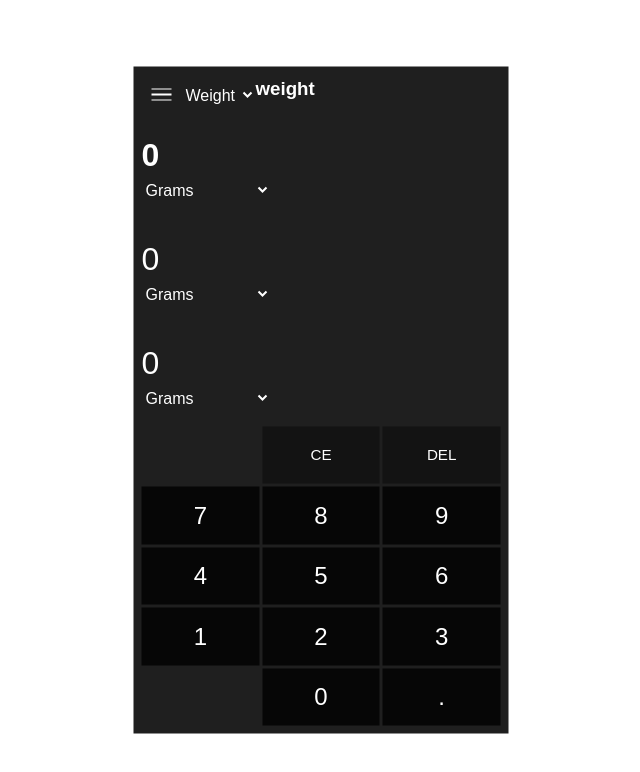
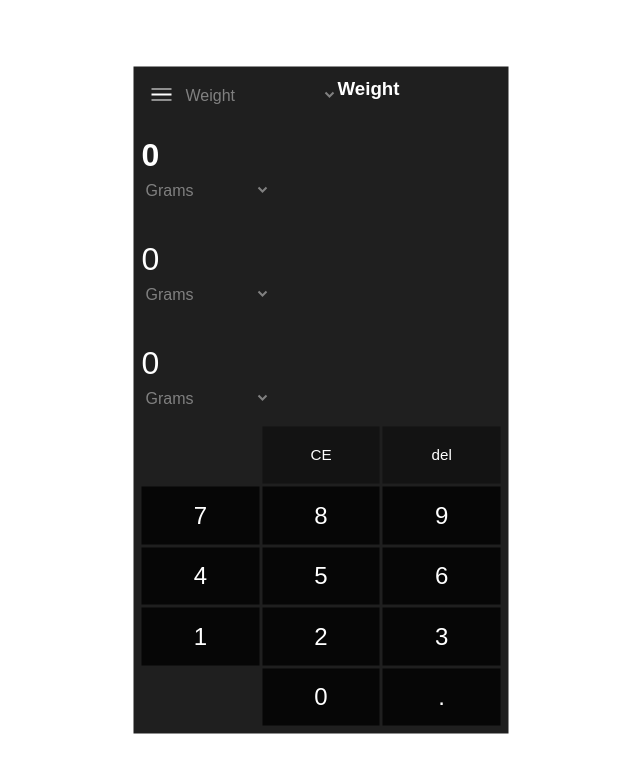
Before and after one commit to ThomasTW935/Windows-Calculator, a React (Create React App) app: page / in a window 1280 px wide. Shown: the top 772 px of the page, without its empty margins (319-959 px from the left). Built offline with nearby package versions, Linux system fonts and the light colour scheme.

Commit message:
Added Calculator in Navigation and fix option display

```diff
--- a/src/App.js
+++ b/src/App.js
@@ -1,60 +1,15 @@
-import React, { useState,useReducer, useEffect } from 'react';
-import Buttons from './Components/Buttons';
-import ConverterTile from './Components/ConverterTile';
+import React, { useState } from 'react';
+import Converter from './Components/Converter';
 import Navigation from './Components/Navigation';
 // import './styles/main.css'
 
-const data = [
-  {
-    id: 0,
-    category: 'weight',
-    default: 'grams',
-    units: {
-      carats: 5,
-      milligrams: 1000,
-      centigrams: 100,
-      decigrams: 10,
-      grams: 1,
-      dekagrams: .1,
-      hecktograms: 0.01,
-      kilograms: .001,
-      metric_tonnes: .000001,
-      ounces: 0.035274,
-      pounds: 0.002205,
-      stone: 0.000157,
-      short_tons_US: 0.000001,
-      long_tons_UK: 0.000000984206528
-    }
-  },
-  {
-    id: 1,
-    category: 'length',
-    default: 'meter',
-    units: {
-      meter: 1,
-      kilometer: .001,
-    }
-  },
-  {
-    id: 2,
-    category: 'volume',
-    default: 'liters',
-    units: {
-      milliliters: 1000,
-      liters: 1,
-    }
-  }
-]
 
-export const ACTIONS = {
-  ADD_NUM: 'add-num',
-  DELETE_NUM: 'delete-num',
-  RESET_NUM: 'reset-num',
-  UPDATE_UNIT: 'update-unit',
-  UPDATE_TILE_VALUES: 'update-tile-values',
+export const CATEGORIES = {
+  CALCULATOR:['Standard', 'Scientific', 'Programmer', 'Date Calculation'],
+  CONVERTER:['Weight', 'Length', 'Volume'],
 }
 
-const SPECIAL_BUTTONS = {
+export const SPECIAL_BUTTONS = {
   BLANK: '',
   CE: 'CE',
   C: 'C',
@@ -67,83 +22,38 @@ const SPECIAL_BUTTONS = {
   PERIOD: '.'
 }
 
-const BUTTONS = {
-  converter: [``, `CE`, `DEL`,7,8,9,4,5,6,1,2,3,``,0,`.`],
+const {BLANK,CE,C,DEL,DIVIDE,MULTIPLY,SUBTRACT,ADD,EQUALS,PERIOD} = SPECIAL_BUTTONS
+
+
+
+export const BUTTONS = {
+  converter: [BLANK,CE,DEL,7,8,9,4,5,6,1,2,3,BLANK,0,PERIOD],
   standard: ['CE','C','DEL', '/' , ]
 }
 
-function reducer(tiles,action){
-  switch(action.type){
-    case ACTIONS.UPDATE_UNIT:
-    return tiles.map(tile=>{
-      let payload = action.payload
-      let newUnit = {name: action.payload.name, rate: action.payload.rate}
-
-      if(!payload.id) return {...tile, unit: newUnit }
-
-      if(tile.id === payload.id && payload.id === payload.activeTile.id) return { ...tile , unit: newUnit}
-
-      let newValue = payload.activeTile.value * (payload.rate / payload.activeTile.rate)
-      if(tile.id === payload.id && tile.id !== payload.activeTile.id) return {...tile,value: newValue , unit: newUnit}
-
-      newValue = payload.activeTile.value * (tile.unit.rate / payload.rate)
-      if(tile.id !== payload.id && payload.id === payload.activeTile.id) return {...tile, value: newValue }
-
-      return tile
-      })
-    case ACTIONS.UPDATE_TILE_VALUES:
-      return tiles.map(tile=>{
-        let payload = action.payload
-        if(tile.id === payload.activeTile.id) return {...tile, value: parseFloat(payload.activeTile.value)}
-        let newValue = payload.activeTile.value * (tile.unit.rate / payload.activeTile.rate)
-        return {...tile, value: newValue}
-      })
-    default: return tiles
-  }
+export const ACTIONS = {
+  ADD_NUM: 'add-num',
+  DELETE_NUM: 'delete-num',
+  RESET_NUM: 'reset-num',
+  UPDATE_UNIT: 'update-unit',
+  UPDATE_TILE_VALUES: 'update-tile-values',
 }
 
-function App() {
-  const [unitCategory, setUnitCategory] = useState('weight')
-  const [tiles, dispatch] = useReducer(reducer,[
-    {id: 1,value:0, unit: {name: data[0].default, rate: data[0].units[data[0].default]}},
-    {id: 2,value:0, unit: {name: data[0].default, rate: data[0].units[data[0].default]}},
-    {id: 3,value:0, unit: {name: data[0].default, rate: data[0].units[data[0].default]}},
-  ])
-  const [activeTile, setActiveTile] = useState({ id: tiles[0].id, value: 0, rate: tiles[0].unit.rate})
-
-  useEffect(()=>{
-    dispatch({type: ACTIONS.UPDATE_TILE_VALUES, payload: {activeTile:activeTile} })
-    console.log(activeTile)
-  },[activeTile, activeTile.value])
 
 
+
+
+function App() {
+  const [category, setCategory] = useState(CATEGORIES.CONVERTER[0])
 
   return (
     <div className="App">
       <Navigation
-        data={data}
-        unitCategory={unitCategory}
-        setUnitCategory={setUnitCategory}
-        activeTile={activeTile}
-        setActiveTile={setActiveTile}
-        dispatch={dispatch}
+        category={category}
+        setCategory={setCategory}
         />
-      <div className='tileCon'>
-        { tiles.map((tile,index)=>
-            <ConverterTile
-              key={tile.id}
-              data={data}
-              unitCategory={unitCategory}
-              tile={tile}
-              tiles={tiles}
-              activeTile={activeTile}
-              setActiveTile={setActiveTile}
-              dispatch={dispatch}
-              />
-          )
-        }
-      </div>
-      <Buttons buttons={BUTTONS.converter} activeTile={activeTile} setActiveTile={setActiveTile} />
+      <Converter category={category}/>
+
     </div>
   );
 }
--- /dev/null
+++ b/src/Components/Converter.js
@@ -0,0 +1,119 @@
+import React, {useReducer, useEffect,useState} from 'react'
+import { ACTIONS, BUTTONS } from '../App';
+import ConverterTile from './ConverterTile';
+import Buttons from './Buttons'
+
+export const data = [
+    {
+      id: 0,
+      category: 'Weight',
+      default: 'grams',
+      units: {
+        carats: 5,
+        milligrams: 1000,
+        centigrams: 100,
+        decigrams: 10,
+        grams: 1,
+        dekagrams: .1,
+        hecktograms: 0.01,
+        kilograms: .001,
+        metric_tonnes: .000001,
+        ounces: 0.035274,
+        pounds: 0.002205,
+        stone: 0.000157,
+        short_tons_US: 0.000001,
+        long_tons_UK: 0.000000984206528
+      }
+    },
+    {
+      id: 1,
+      category: 'Length',
+      default: 'meter',
+      units: {
+        meter: 1,
+        kilometer: .001,
+      }
+    },
+    {
+      id: 2,
+      category: 'Volume',
+      default: 'liters',
+      units: {
+        milliliters: 1000,
+        liters: 1,
+      }
+    }
+]
+
+function reducer(tiles,action){
+    switch(action.type){
+      case ACTIONS.UPDATE_UNIT:
+      return tiles.map(tile=>{
+        let payload = action.payload
+        let newUnit = {name: action.payload.name, rate: action.payload.rate}
+
+        if(!payload.id) return {...tile, unit: newUnit }
+
+        if(tile.id === payload.id && payload.id === payload.activeTile.id) return { ...tile , unit: newUnit}
+
+        let newValue = payload.activeTile.value * (payload.rate / payload.activeTile.rate)
+        if(tile.id === payload.id && tile.id !== payload.activeTile.id) return {...tile,value: newValue , unit: newUnit}
+
+        newValue = payload.activeTile.value * (tile.unit.rate / payload.rate)
+        if(tile.id !== payload.id && payload.id === payload.activeTile.id) return {...tile, value: newValue }
+
+        return tile
+        })
+      case ACTIONS.UPDATE_TILE_VALUES:
+        return tiles.map(tile=>{
+          let payload = action.payload
+          if(tile.id === payload.activeTile.id) return {...tile, value: parseFloat(payload.activeTile.value)}
+          let newValue = payload.activeTile.value * (tile.unit.rate / payload.activeTile.rate)
+          return {...tile, value: newValue}
+        })
+      default: return tiles
+    }
+}
+
+export default function Converter({category}) {
+
+    const [tiles, dispatch] = useReducer(reducer,[
+        {id: 1,value:0, unit: {name: data[0].default, rate: data[0].units[data[0].default]}},
+        {id: 2,value:0, unit: {name: data[0].default, rate: data[0].units[data[0].default]}},
+        {id: 3,value:0, unit: {name: data[0].default, rate: data[0].units[data[0].default]}},
+      ])
+      const [activeTile, setActiveTile] = useState({ id: tiles[0].id, value: 0, rate: tiles[0].unit.rate})
+
+      useEffect(()=>{
+        dispatch({type: ACTIONS.UPDATE_TILE_VALUES, payload: {activeTile:activeTile} })
+      },[activeTile, activeTile.value])
+
+      useEffect(()=>{
+        let newData = data.filter(value =>  value.category === category)
+        console.log(newData)
+        let unitName = newData[0].default
+        let unitRate = newData[0].units[unitName]
+        setActiveTile( (prevActiveTile) => {return { ...prevActiveTile, value: 0 , rate: unitRate}})
+        dispatch({type: ACTIONS.UPDATE_UNIT, payload: { name: unitName, rate: unitRate }})
+      }, [category])
+
+    return (
+        <>
+            <div className='tileCon'>
+                { tiles.map((tile,index)=>
+                    <ConverterTile
+                    key={tile.id}
+                    category={category}
+                    tile={tile}
+                    tiles={tiles}
+                    activeTile={activeTile}
+                    setActiveTile={setActiveTile}
+                    dispatch={dispatch}
+                    />
+                    )
+                }
+            </div>
+            <Buttons buttons={BUTTONS.converter} activeTile={activeTile} setActiveTile={setActiveTile} />
+        </>
+    )
+}
--- a/src/Components/ConverterTile.js
+++ b/src/Components/ConverterTile.js
@@ -1,7 +1,8 @@
 import React from 'react';
 import {ACTIONS} from '../App';
+import {data} from './Converter';
 
-function ConverterTile({data,unitCategory,tile,activeTile,setActiveTile,dispatch}) {
+function ConverterTile({category,tile,activeTile,setActiveTile,dispatch}) {
     let {id,value} = tile
     let {name,rate} = tile.unit
 
@@ -29,7 +30,7 @@ function ConverterTile({data,unitCategory,tile,activeTile,setActiveTile,dispatch
                 {
                     data.map((item,index)=>
                         {
-                            if(item.category === unitCategory)
+                            if(item.category === category)
                                 {
                                     return Object.keys(item['units']).map((value,index)=>
                                     {
--- a/src/Components/Navigation.js
+++ b/src/Components/Navigation.js
@@ -1,20 +1,20 @@
 import React from 'react';
-import { ACTIONS } from '../App';
+import {  CATEGORIES } from '../App';
 
-function Navigation({data, unitCategory,setUnitCategory,activeTile,setActiveTile, dispatch}) {
+function Navigation({category,setCategory}) {
 
-    function handleOptionChange(e){
-        let target = e.target
-        let idx = target.selectedIndex
-        let dataset =  target.options[idx].dataset
+    // function handleOptionChange(e){
+    //     let target = e.target
+    //     let idx = target.selectedIndex
+    //     let dataset =  target.options[idx].dataset
 
-        let unitName = dataset.default
-        let unitRate = dataset.rate
+    //     let unitName = dataset.default
+    //     let unitRate = dataset.rate
 
-        setUnitCategory(target.value)
-        setActiveTile( (prevActiveTile) => {return { ...prevActiveTile, value: 0 , rate: unitRate}})
-        dispatch({type: ACTIONS.UPDATE_UNIT, payload: { name: unitName, rate: unitRate }})
-    }
+    //     setUnitCategory(target.value)
+    //     setActiveTile( (prevActiveTile) => {return { ...prevActiveTile, value: 0 , rate: unitRate}})
+    //     dispatch({type: ACTIONS.UPDATE_UNIT, payload: { name: unitName, rate: unitRate }})
+    // }
 
     return (
         <div className='nav'>
@@ -23,14 +23,22 @@ function Navigation({data, unitCategory,setUnitCategory,activeTile,setActiveTile
                 <div></div>
                 <div></div>
             </div>
-            <select className='select' value={unitCategory} onChange={ (e)=>{ handleOptionChange(e) } }>
+            <select className='select' value={category} onChange={ (e)=>{ setCategory(e.target.value) } }>
                 {
-                    data.map(item=>
-                        <option key={item.id} data-default={item.default} data-rate={item.units[item.default]} >{item.category}</option>
-                    )
+                    Object.entries(CATEGORIES).map(([key,values],index)=>{
+                        return <optgroup key={index} label={key}>
+                            {values.map((value,index)=>{
+                                return <option key={index}>{value}</option>
+                            })}
+                        </optgroup>
+                    })
+
+                    // data.map(item=>
+                    //     <option key={item.id} data-default={item.default} data-rate={item.units[item.default]} >{item.category}</option>
+                    // )
                 }
             </select>
-            <h3 className='nav__title'>{unitCategory}</h3>
+            <h3 className='nav__title'>{category}</h3>
 
         </div>
     );
--- a/src/styles/_component.scss
+++ b/src/styles/_component.scss
@@ -32,7 +32,7 @@
 .select{
     border: transparent;
     background-color: transparent;
-    color: $mainTextColor;
+    color: hsl(0, 0%, 50%);
     text-transform: capitalize;
     option{background: inherit;}
 }
--- a/src/styles/main.css
+++ b/src/styles/main.css
@@ -132,7 +132,7 @@ select {
 .select {
   border: transparent;
   background-color: transparent;
-  color: #ffffff;
+  color: gray;
   text-transform: capitalize;
 }
 
```
Also changed, not shown: src/Components/Buttons.js (+5 -2 lines), 1 other file (tests, documents, lock files or other folders).
